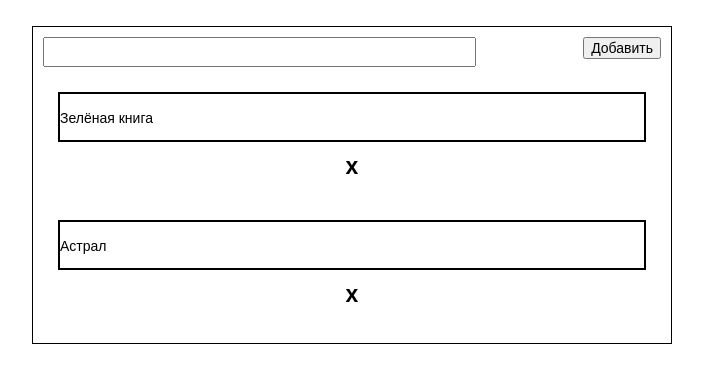
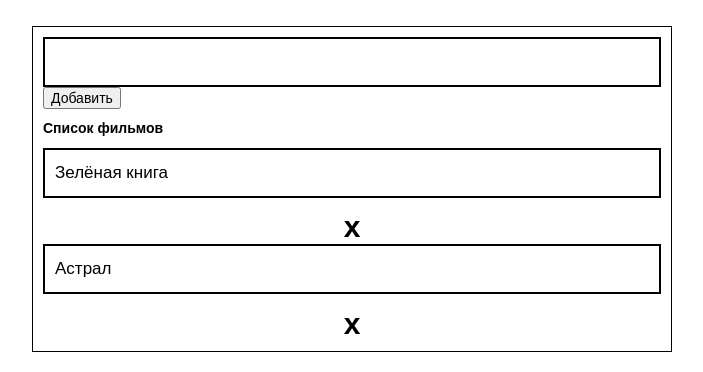
Before and after one commit to InsPavel/python-group_1-homework_59-pavel_zhuvagin_task_1, a React (Create React App) app in the folder movie/: page / in a window 1280 px wide. Shown: the top 372 px of the page, without its empty margins (288-991 px from the left). Built offline with nearby package versions, Linux system fonts and the light colour scheme.

Commit message:
Реализовано редактирование.

```diff
--- a/movie/src/components/Movie/Movie.css
+++ b/movie/src/components/Movie/Movie.css
@@ -1,24 +1,25 @@
 .row {
     width: 100%;
-    padding: 15px;
 }
 
 .movie {
+    margin-bottom: 2%;
+}
+
+.movie input{
+    width: 100%;
     height: 50px;
     border: 2px solid black;
+    padding: 10px;
+    font-size: 17px;
 }
 
-.movie p {
-    line-height: 48px;
-    margin: 0 ;
-}
 
 .delete p{
-    line-height: 48px;
     margin: 0;
+    cursor: pointer;
     text-align: center;
-    cursor: pointer;
-    font-size: 23px;
+    font-size: 30px;
     font-weight: bold;
 }
 
--- a/movie/src/components/Movie/Movie.js
+++ b/movie/src/components/Movie/Movie.js
@@ -6,7 +6,7 @@ class Movie extends Component {
         return (
             <div className="row">
                 <div className="movie col col-10">
-                    <p>{this.props.movie}</p>
+                    <input type="text" value={this.props.movie} onChange={this.props.change}/>
                 </div>
                 <div className="delete col col-2" onClick={this.props.onDelete}><p>x</p></div>
             </div>
--- a/movie/src/container/MovieForm/MovieForm.css
+++ b/movie/src/container/MovieForm/MovieForm.css
@@ -5,17 +5,18 @@
     padding: 10px;
 }
 
-.add {
+form {
     width: 100%;
-    margin-bottom: 10px;
+}
+
+.row {
+    width: 100%;
 }
 
 .add input {
-    width: 70%;
-    padding: 5px;
-    font-size: 14px;
+    width: 100%;
+    height: 50px;
+    border: 2px solid black;
+    padding: 10px;
+    font-size: 17px;
 }
-
-.add button {
-    float: right;
-}
--- a/movie/src/container/MovieForm/MovieForm.js
+++ b/movie/src/container/MovieForm/MovieForm.js
@@ -38,6 +38,28 @@ class MovieForm extends Component {
         });
     };
 
+    changeName = (event, id) => {
+
+        let movieId = this.state.movies.findIndex(movie => {
+            return movie.id === id;
+        });
+
+        let movie = {
+            ...this.state.movies[movieId],
+            movie: event.target.value
+        };
+
+        let movies = [...this.state.movies];
+        movies[movieId] = movie;
+
+        this.setState({
+            ...this.state,
+            movies
+        })
+    };
+
+
+
     addMovie = (event) => {
         event.preventDefault();
         let movie = {...this.state.currentMovie};
@@ -55,15 +77,23 @@ class MovieForm extends Component {
         return (
             <Fragment>
                 <div className="my_container">
-                    <form className="add">
+                    <form>
+                        <div className="add row">
+                            <div className="col col-10">
                         <input type="text" name="movie" value={this.state.currentMovie.movie} onChange={this.changeMovieInput}/>
+                            </div>
+                            <div className="col col-2">
                         <button type="submit" onClick={this.addMovie}>Добавить</button>
+                                </div>
+                            </div>
                     </form>
+                    <h2>Список фильмов</h2>
                     {this.state.movies.map((movie) => {
                     return <Movie
                         {...movie}
                         key={movie.id}
                         onDelete={() => this.deleteMovie(movie.id)}
+                        change={event => this.changeName(event, movie.id)}
                     />
                 })}
                 </div>
```
